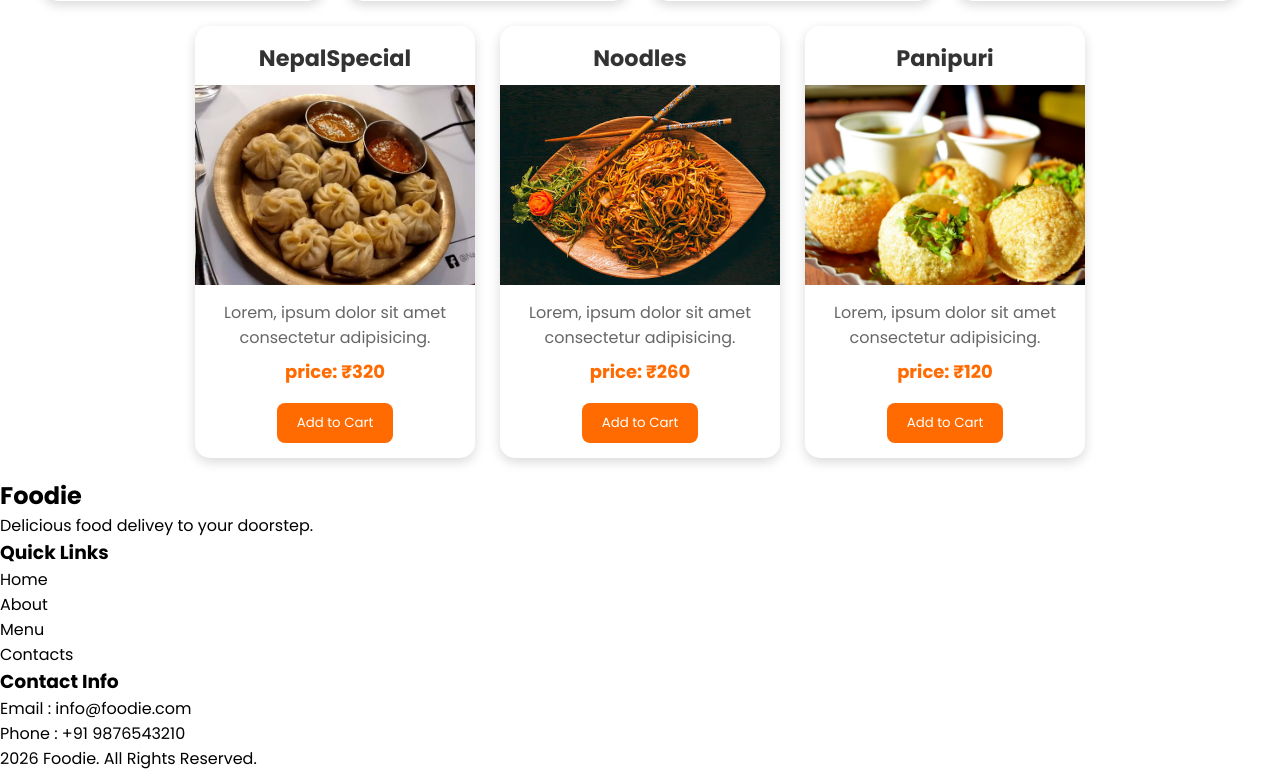
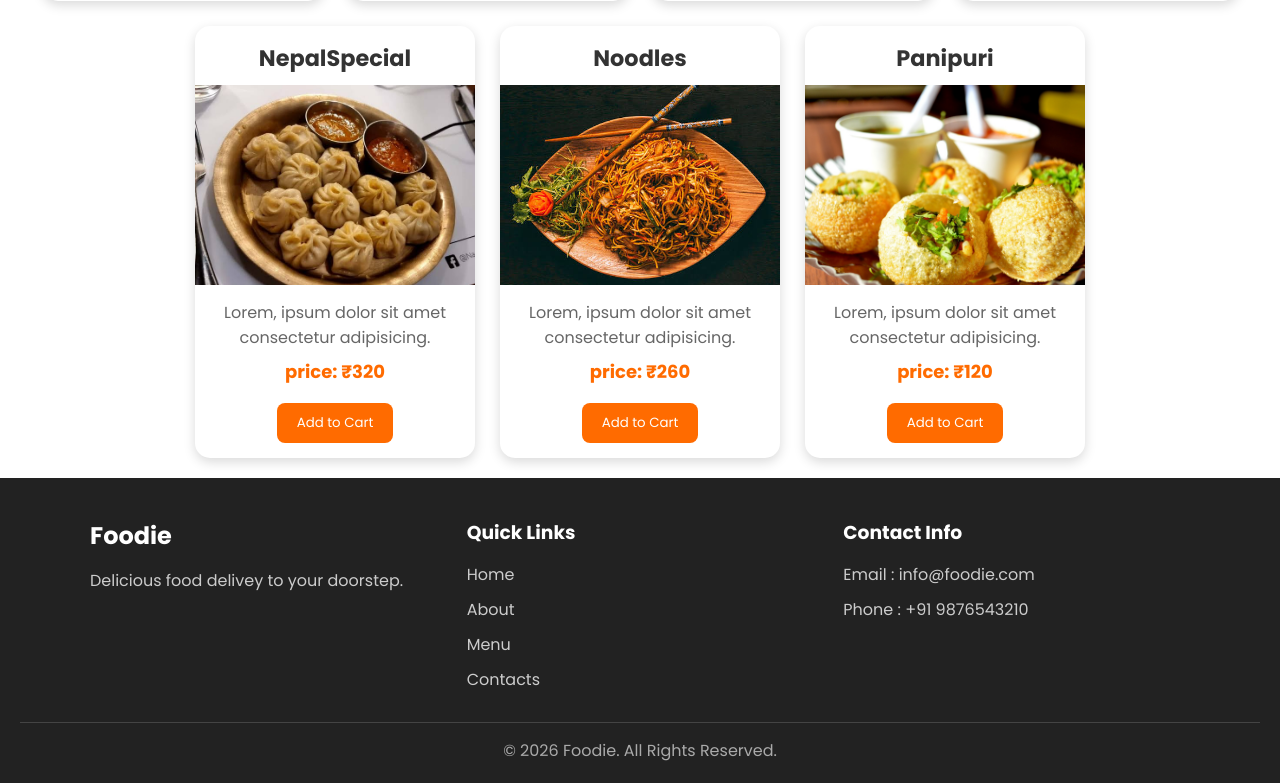
Before and after one commit to 143Nikshit/Food-Delivery-ReactApp, a React (Vite) app: page / in a window 1280 px wide. Shown: the part 1430-2213 px from the top of the page. Built offline with nearby package versions, Linux system fonts and the light colour scheme.

Commit message:
Adding Footer Page and Applying CSS

```diff
--- a/src/component/Footer/Footer.css
+++ b/src/component/Footer/Footer.css
@@ -0,0 +1,44 @@
+.footer{
+    background-color: #222;
+    color: white;
+    padding: 40px 20px 20px;
+}
+
+.footer-container {
+    max-width: 1100px;
+    margin: auto;
+    display: flex;
+    justify-content: space-between;
+    gap: 30px;
+    flex-wrap: wrap;
+}
+
+.footer-section {
+    flex: 1;
+    min-width: 250px;
+}
+
+.footer-section h2,
+.footer-section h3 {
+    margin-bottom: 15px;
+}
+
+.footer-section p,
+.footer-section li{
+    color: #ccc;
+    margin-top: 10px;
+    list-style: none;
+    cursor: pointer;
+}
+
+.footer-section li:hover {
+    color: #fff;
+}
+
+.footer-bottom {
+    text-align: center;
+    margin-top: 30px;
+    border-top: 1px solid #444;
+    padding-top: 15px;
+    color: #aaa;
+}
--- a/src/component/Footer/Footer.jsx
+++ b/src/component/Footer/Footer.jsx
@@ -1,5 +1,5 @@
 import React from 'react'
-
+import './Footer.css'
 const Footer = () => {
   return (
     <footer className='footer'>
@@ -27,7 +27,7 @@ const Footer = () => {
       </div>
 
       <div className='footer-bottom'>
-        <p> 2026 Foodie. All Rights Reserved.</p>
+        <p> &copy; 2026 Foodie. All Rights Reserved.</p>
       </div>
     </footer>
   )
```
